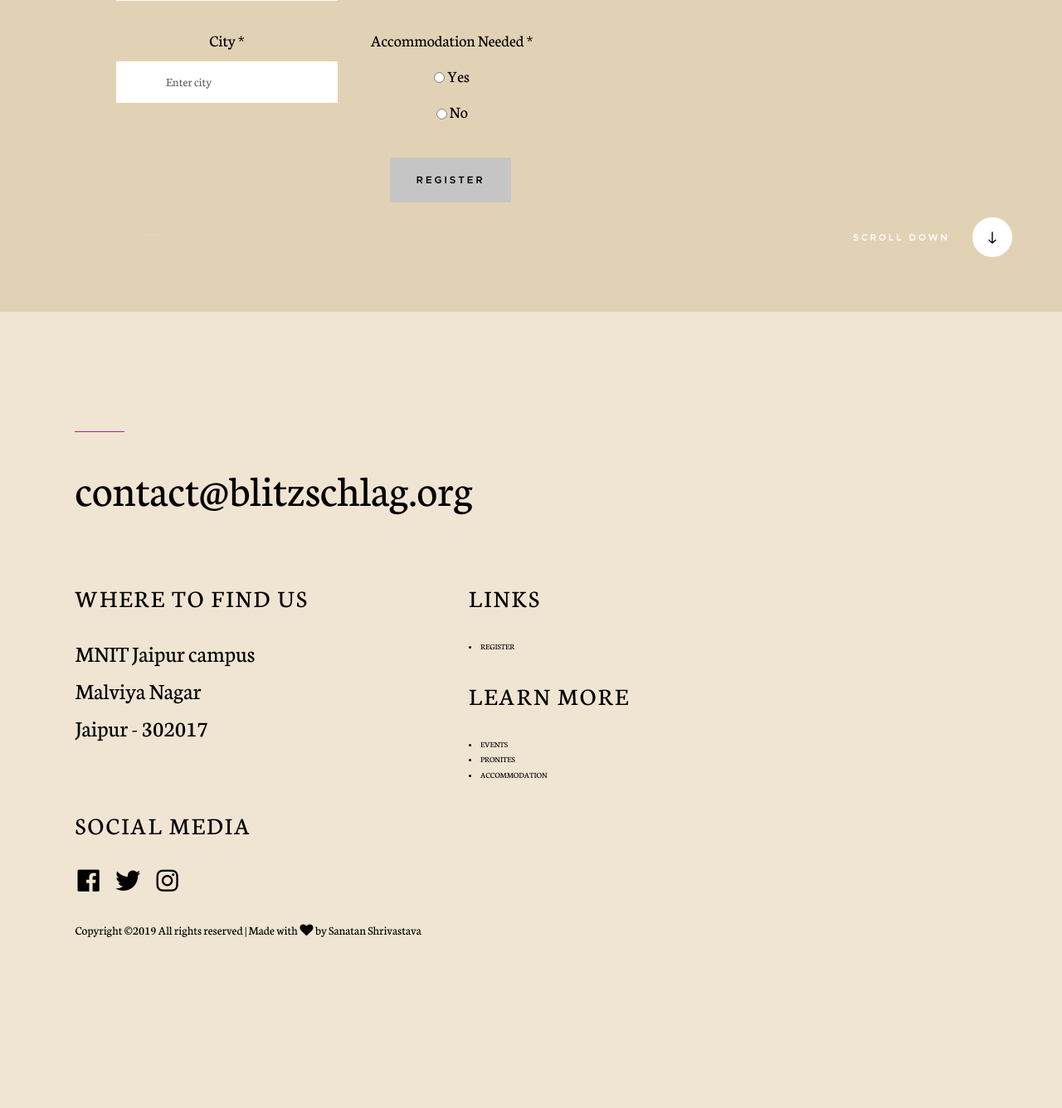
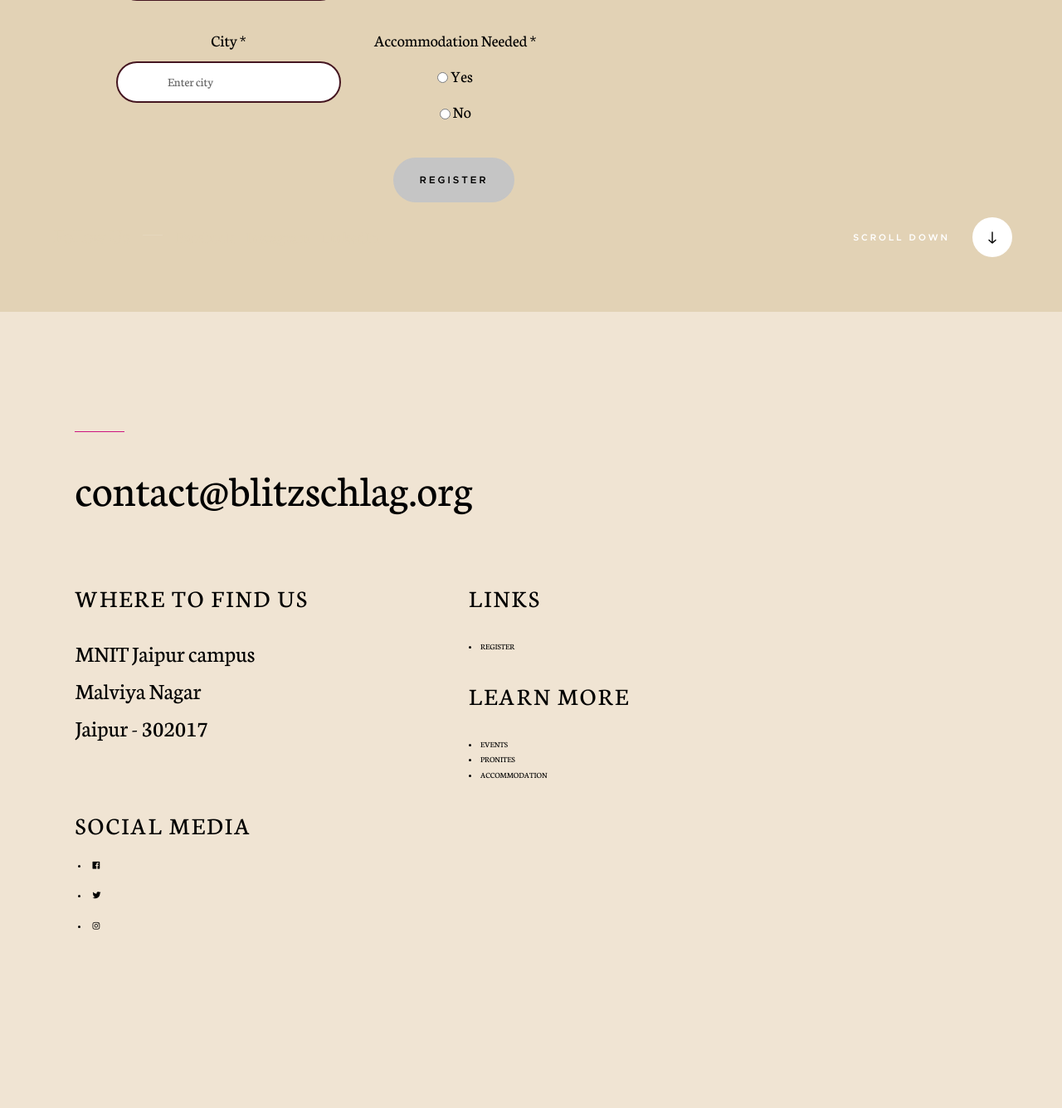
Before and after one commit to sxillocc/blitz-20, a PHP site: page /blitz-20/login.html in a window 1280 px wide. Shown: the part 918-2254 px from the top of the page at 83% size. Run offline with PHP 8.4, Linux system fonts and the light colour scheme; some libraries are stand-ins or nearby versions; some web fonts are replaced.

Commit message:
few changes in design and look up for website.

```diff
--- a/css/base.css
+++ b/css/base.css
@@ -356,6 +356,7 @@ h3,
 h4,
 h5,
 h6 {
+
     -webkit-font-smoothing: auto;
     -webkit-font-smoothing: antialiased;
     -webkit-font-variant-ligatures: common-ligatures;
--- a/css/main.css
+++ b/css/main.css
@@ -564,7 +562,8 @@ select {
   display: block;
   height: 5rem;
   padding: 1rem 6rem;
-  border: 0;
+  border-radius: 100px;
+  border :2px solid;
   outline: none;
   color: #451621;
   font-family: "Neuton", sans-serif;
@@ -726,6 +725,8 @@ button,
 input[type="submit"],
 input[type="reset"],
 input[type="button"] {
+  border-radius: 100px;
+  border: 3px solid;
   display: inline-block;
   font-family: "metropolis-semibold", sans-serif;
   font-size: 1.2rem;
@@ -2982,6 +3004,14 @@ html.no-csstransitions .home-content__main {
 }
 
 .contact-address {
+  color: #ffff00;
+  font-family: "Neuton", sans-serif;
+  font-size: 2.8rem;
+  line-height: 1.607;
+  margin-top: 2.4rem;
+}
+.contact1-address {
+  color: #000;
   font-family: "Neuton", sans-serif;
   font-size: 2.8rem;
   line-height: 1.607;
@@ -3006,7 +3036,11 @@ html.no-csstransitions .home-content__main {
   display: inline-block;
 }
 .contact-social li a {
-  color: #000000;
+  color: #ff8533;
+  border: none !important;
+}
+.contact-social li a {
+  color: #ff8533;
   border: none !important;
 }
 .contact-social li a:hover,
--- a/js/main.js
+++ b/js/main.js
@@ -2,7 +2,6 @@
  * Transcend - Main JS
  *
  * ------------------------------------------------------------------- */
-
 (function($) {
 
     "use strict";
--- a/login.html
+++ b/login.html
@@ -279,9 +279,9 @@
             <div class="row">
 
                 <div class="col-five tab-full contact-secondary" data-aos="fade-up">
-                    <h3 class="subhead subhead--light">Where To Find Us</h3>
+                    <h3 class="subhead1 subhead--light">Where To Find Us</h3>
 
-                    <p class="contact-address">
+                    <p class="contact1-address">
                         MNIT Jaipur campus <br>
                         Malviya Nagar <br>
                         Jaipur - 302017
@@ -289,7 +289,7 @@
                 </div> <!-- end contact-secondary -->
 
                 <div class="col-five tab-full contact-secondary" data-aos="fade-up">
-                    <h3 class="subhead subhead--light">Links</h3>
+                    <h3 class="subhead1 subhead--light">Links</h3>
 
                     <p class="contact-address">
                         <li><a href="login.html"><strong>REGISTER</strong></a></li>
@@ -297,9 +297,9 @@
                 </div> <!-- end contact-secondary -->
 
                 <div class="col-five tab-full contact-secondary" data-aos="fade-up">
-                    <h3 class="subhead subhead--light">Learn More</h3>
+                    <h3 class="subhead1 subhead--light">Learn More</h3>
 
-                    <p class="contact-address">
+                    <p class="contact1-address">
                         <li><a href="events.html"><strong>EVENTS</strong></a></li>
                         <li><a href="pronites.html"><strong>PRONITES</strong></a></li>
                         <li><a href="#"><strong>ACCOMMODATION</strong></a></li>
@@ -307,15 +307,17 @@
                 </div> <!-- end contact-secondary -->
 
                 <div class="col-five tab-full contact-secondary" data-aos="fade-up">
-                    <h3 class="subhead subhead--light">SOCIAL MEDIA</h3>
+                    <h3 class="subhead1 subhead--light">SOCIAL MEDIA</h3>
 
-                    <ul class="contact-social">
+                    <ul class="contact1-social">
                         <li>
                             <a href="#0"><i class="fab fa-facebook"></i></a>
                         </li>
+                        <br>
                         <li>
                             <a href="#0"><i class="fab fa-twitter"></i></a>
                         </li>
+                        <br>
                         <li>
                             <a href="#0"><i class="fab fa-instagram"></i></a>
                         </li>
@@ -328,13 +330,6 @@
 
             </div> <!-- end row -->
 
-            <div class="row">
-                <div class="col-full cl-copyright">
-                    <span><!-- Link back to Colorlib can't be removed. Template is licensed under CC BY 3.0. -->
-    Copyright &copy;<script>document.write(new Date().getFullYear());</script> All rights reserved | Made with <i class="fa fa-heart" aria-hidden="true"></i> by <a href="https://colorlib.com" target="_blank">Sanatan Shrivastava</a>
-    <!-- Link back to Colorlib can't be removed. Template is licensed under CC BY 3.0. --></span>
-                </div>
-            </div>
 
             <div class="cl-go-top">
                 <a class="smoothscroll" title="Back to Top" href="#top"><i class="icon-arrow-up" aria-hidden="true"></i></a>
```
Also changed, not shown: other parts of css/main.css (+26 -5 lines), index.html (+8 -23 lines), images/blitz.jpg (added).
